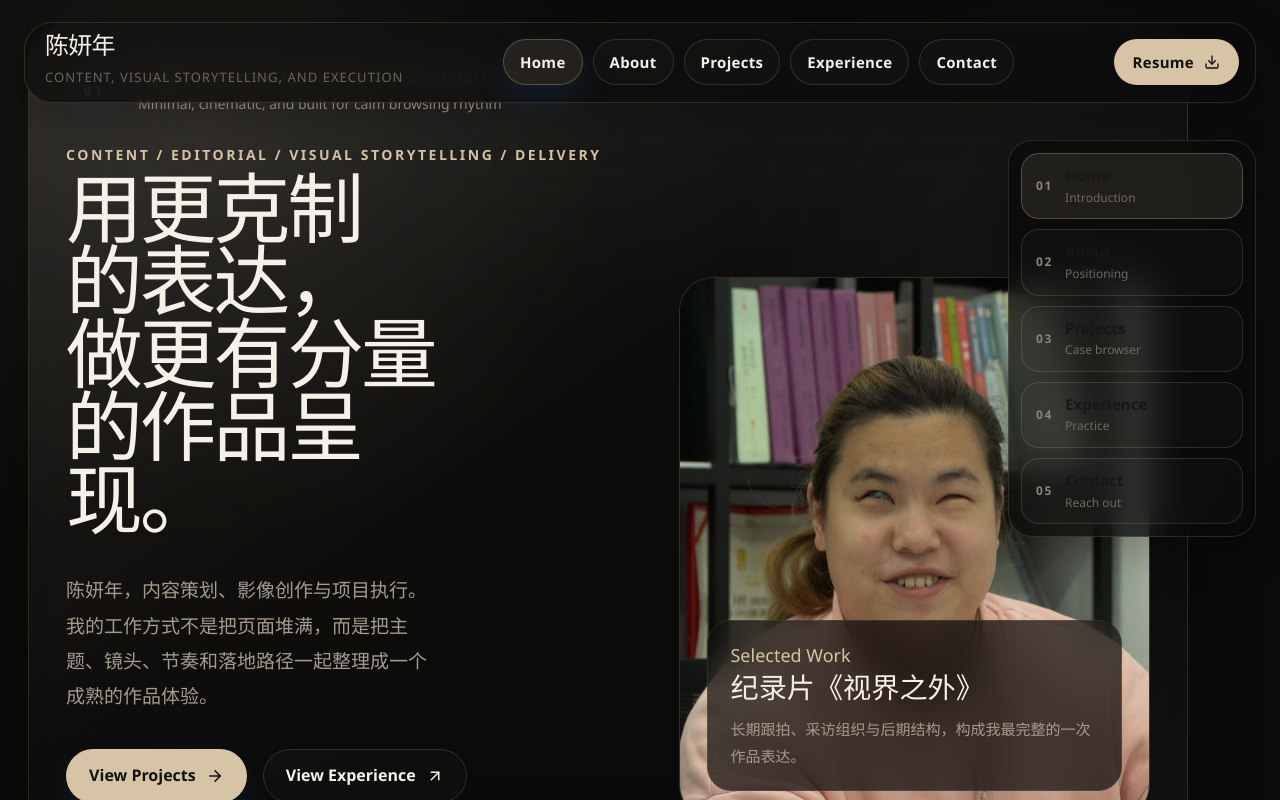
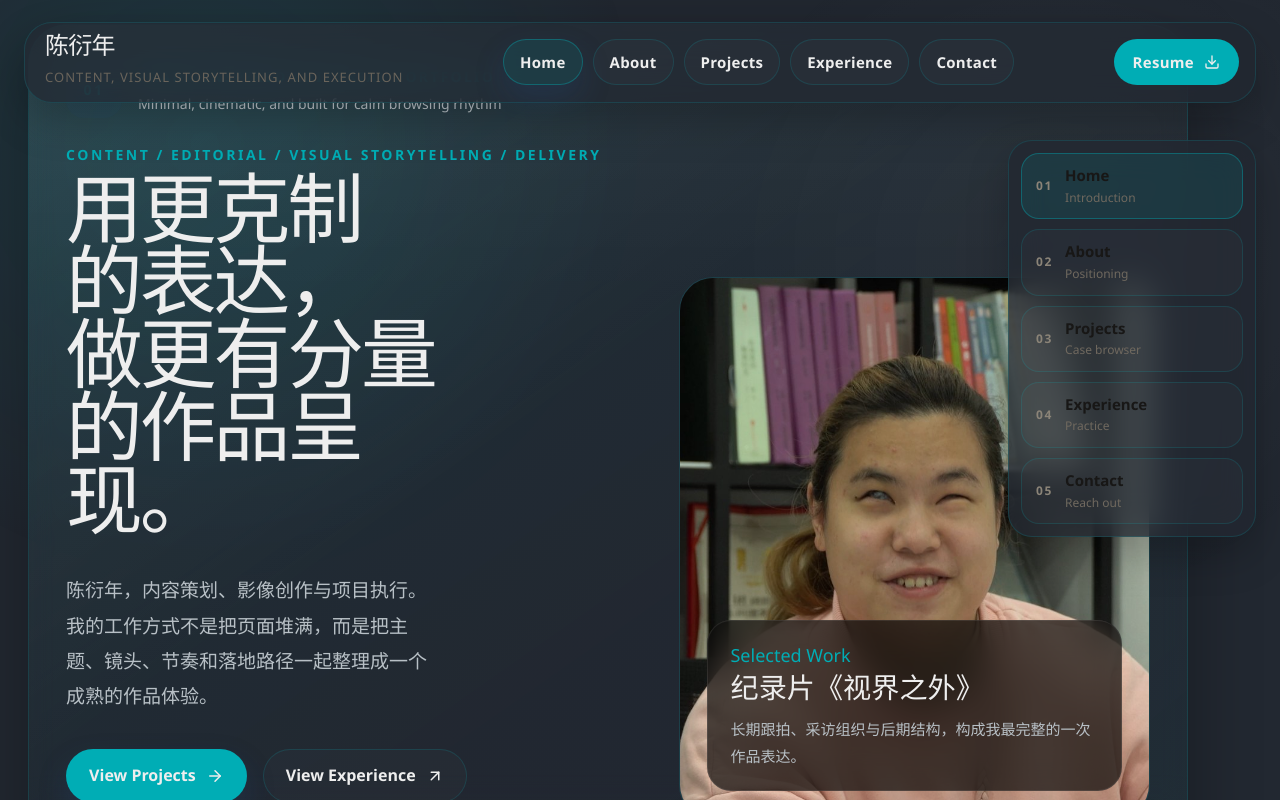
Before and after one commit to neocyyn-ship-it/NeoCyyyn, a React (Vite) app: page / in a window 1280 px wide. Built offline with nearby package versions, Linux system fonts and the light colour scheme.

Commit message:
Fix display name and refresh palette

```diff
--- a/src/App.tsx
+++ b/src/App.tsx
@@ -80,16 +80,16 @@ const resumeFile = `${baseUrl}assets/chen-yannian-resume.pdf`;
 const documentaryWatchLink = "https://pan.baidu.com/s/15sMVeJ_CkSf2tGbXJz0EXw?pwd=rajy";
 
 const palette = {
-  bg: "#0B0B0A",
-  panel: "#131210",
-  text: "#F5F0E8",
-  textSoft: "#A59B8D",
-  line: "#2D2A25",
-  blue: "#D7C4A7",
-  sky: "#7D817A",
-  apple: "#8E9277",
-  moss: "#5E6458",
-  teal: "#7A8D89",
+  bg: "#222831",
+  panel: "#393E46",
+  text: "#EEEEEE",
+  textSoft: "#B8C0C6",
+  line: "#4B535C",
+  blue: "#00ADB5",
+  sky: "#5F6A75",
+  apple: "#4E7E84",
+  moss: "#2F8F96",
+  teal: "#00ADB5",
 };
 
 const projects: Project[] = [
@@ -100,7 +100,7 @@ const projects: Project[] = [
     role: "编导 / 摄像 / 后期结构梳理",
     summary: "以视障女性创业者为核心人物的毕业设计纪录片，完成长期跟拍、采访组织与后期叙事结构搭建。",
     highlight: "15 分钟成片 / EKA 天物创意奖二等奖",
-    accent: "linear-gradient(145deg, #181614 0%, #2E2B28 38%, #8C826F 100%)",
+    accent: "linear-gradient(145deg, #222831 0%, #393E46 42%, #00ADB5 100%)",
     coverType: "image",
     cover: documentaryCover,
     tags: ["纪录片", "长期跟拍", "编导判断"],
@@ -121,7 +121,7 @@ const projects: Project[] = [
     role: "内容策划 / 文案撰写 / 平台运营",
     summary: "围绕电影《大反派》上映窗口完成 B 站内容发布、标题优化与数据复盘。",
     highlight: "累计播放 98.7 万 / 4 条视频破 10 万",
-    accent: "linear-gradient(145deg, #121614 0%, #2D312B 40%, #8B9076 100%)",
+    accent: "linear-gradient(145deg, #1B232B 0%, #393E46 45%, #00ADB5 100%)",
     coverType: "generated",
     tags: ["影视宣发", "B 站运营", "内容复盘"],
     situation: "电影上映期需要在 B 站持续输出短视频内容，提升讨论度、拉动播放，并尽可能承接角色与剧情热度。",
@@ -141,7 +141,7 @@ const projects: Project[] = [
     role: "项目负责人 / 洞察分析 / 提案表达",
     summary: "大学生公共关系策划创业大赛提案项目，围绕“724 国际自我保健日”为拜耳健康消费品搭建整合传播方案。",
     highlight: "公关策划创业大赛三等奖",
-    accent: "linear-gradient(145deg, #161514 0%, #2B2A27 38%, #897B67 100%)",
+    accent: "linear-gradient(145deg, #20262E 0%, #393E46 42%, #00ADB5 100%)",
     coverType: "image",
     cover: bayerPosterImage,
     tags: ["传播提案", "受众洞察", "竞赛项目"],
@@ -1393,7 +1393,7 @@ export default function App() {
 
       <header className="portfolio-nav">
         <div className="portfolio-brand">
-          <div className="portfolio-brand-name">陈妍年</div>
+          <div className="portfolio-brand-name">陈衍年</div>
           <div className="portfolio-brand-tag">Content, visual storytelling, and execution</div>
         </div>
 
@@ -1468,7 +1468,7 @@ export default function App() {
                   做更有分量的作品呈现。
                 </h1>
                 <p className="hero-summary">
-                  陈妍年，内容策划、影像创作与项目执行。我的工作方式不是把页面堆满，而是把主题、镜头、节奏和落地路径一起整理成一个成熟的作品体验。
+                  陈衍年，内容策划、影像创作与项目执行。我的工作方式不是把页面堆满，而是把主题、镜头、节奏和落地路径一起整理成一个成熟的作品体验。
                 </p>
 
                 <div className="hero-actions">
--- a/src/styles.css
+++ b/src/styles.css
@@ -2,8 +2,8 @@
   font-family: "Avenir Next", "Segoe UI", "PingFang SC", "Hiragino Sans GB", "Noto Sans SC", "Microsoft YaHei", sans-serif;
   line-height: 1.6;
   font-weight: 400;
-  color: #181716;
-  background: #efe9de;
+  color: #eeeeee;
+  background: #222831;
   font-synthesis: none;
   text-rendering: optimizeLegibility;
   -webkit-font-smoothing: antialiased;
@@ -12,16 +12,16 @@
 
 /* Prada-inspired dark refresh */
 :root {
-  --lux-bg: #0b0b0a;
-  --lux-panel: rgba(19, 18, 16, 0.88);
-  --lux-panel-strong: rgba(24, 22, 20, 0.94);
+  --lux-bg: #222831;
+  --lux-panel: rgba(57, 62, 70, 0.82);
+  --lux-panel-strong: rgba(57, 62, 70, 0.94);
   --lux-surface: rgba(255, 255, 255, 0.05);
   --lux-surface-strong: rgba(255, 255, 255, 0.08);
-  --lux-border: rgba(215, 196, 167, 0.16);
-  --lux-border-strong: rgba(215, 196, 167, 0.28);
-  --lux-text: #f5f0e8;
-  --lux-muted: #a59b8d;
-  --lux-accent: #d7c4a7;
+  --lux-border: rgba(0, 173, 181, 0.18);
+  --lux-border-strong: rgba(0, 173, 181, 0.38);
+  --lux-text: #eeeeee;
+  --lux-muted: #b8c0c6;
+  --lux-accent: #00adb5;
   --lux-shadow: 0 28px 72px rgba(0, 0, 0, 0.3);
 }
 
@@ -43,13 +43,13 @@ body {
 
 .portfolio-shell {
   background:
-    radial-gradient(circle at top, rgba(215, 196, 167, 0.08), transparent 22%),
-    linear-gradient(180deg, #0b0b0a 0%, #0d0d0c 42%, #090908 100%);
+    radial-gradient(circle at top, rgba(0, 173, 181, 0.12), transparent 24%),
+    linear-gradient(180deg, #222831 0%, #2a3038 42%, #1f252d 100%);
 }
 
 .portfolio-backdrop {
   background:
-    radial-gradient(circle at 16% 18%, rgba(215, 196, 167, 0.09), transparent 0, transparent 36%),
+    radial-gradient(circle at 16% 18%, rgba(0, 173, 181, 0.13), transparent 0, transparent 36%),
     radial-gradient(circle at 82% 32%, rgba(255, 255, 255, 0.04), transparent 0, transparent 34%);
   transform: translateY(calc(var(--parallax-shift, 0px) * -0.04));
   opacity: 0.95;
@@ -60,7 +60,7 @@ body {
   left: 24px;
   right: 24px;
   border: 1px solid var(--lux-border);
-  background: rgba(11, 11, 10, 0.72);
+  background: rgba(34, 40, 49, 0.74);
   backdrop-filter: blur(18px);
   box-shadow: 0 18px 42px rgba(0, 0, 0, 0.22);
 }
@@ -135,7 +135,7 @@ body {
 .about-chip:hover,
 .scroll-hint:hover {
   border-color: var(--lux-border-strong);
-  background: rgba(215, 196, 167, 0.1);
+  background: rgba(0, 173, 181, 0.12);
   color: var(--lux-text);
 }
 
@@ -161,20 +161,20 @@ body {
 .xinhua-dot:focus-visible,
 .project-inline-link:focus-visible,
 .project-bento-card:focus-visible {
-  outline: 2px solid rgba(215, 196, 167, 0.7);
+  outline: 2px solid rgba(0, 173, 181, 0.7);
   outline-offset: 2px;
 }
 
 .portfolio-nav-cta,
 .hero-primary-btn {
   background: var(--lux-accent);
-  color: #12110f;
+  color: #eeeeee;
   border-color: transparent;
 }
 
 .hero-primary-btn svg,
 .portfolio-nav-cta svg {
-  color: #12110f;
+  color: #eeeeee;
 }
 
 .hero-secondary-btn {
@@ -211,14 +211,14 @@ body {
 .section-frame {
   background:
     linear-gradient(180deg, rgba(255, 255, 255, 0.03), transparent 28%),
-    linear-gradient(145deg, rgba(215, 196, 167, 0.06), rgba(11, 11, 10, 0.12) 58%);
+    linear-gradient(145deg, rgba(0, 173, 181, 0.08), rgba(34, 40, 49, 0.18) 58%);
   box-shadow: 0 24px 68px rgba(0, 0, 0, 0.26);
 }
 
 .section-frame::before {
   background:
     linear-gradient(145deg, rgba(255, 255, 255, 0.06), transparent 42%),
-    linear-gradient(320deg, rgba(215, 196, 167, 0.05), transparent 34%);
+    linear-gradient(320deg, rgba(0, 173, 181, 0.06), transparent 34%);
 }
 
 .section-index,
@@ -233,7 +233,7 @@ body {
 }
 
 .section-index {
-  background: rgba(215, 196, 167, 0.09);
+  background: rgba(0, 173, 181, 0.12);
 }
 
 .section-title,
@@ -640,13 +640,13 @@ body {
 
 .xinhua-carousel-stage {
   background:
-    radial-gradient(circle at center, rgba(215, 196, 167, 0.08), transparent 42%),
-    linear-gradient(180deg, rgba(255, 255, 255, 0.03), rgba(14, 13, 12, 0.82));
+    radial-gradient(circle at center, rgba(0, 173, 181, 0.12), transparent 42%),
+    linear-gradient(180deg, rgba(255, 255, 255, 0.03), rgba(34, 40, 49, 0.82));
   border-color: var(--lux-border);
 }
 
 .xinhua-carousel-stage::before {
-  border-color: rgba(215, 196, 167, 0.12);
+  border-color: rgba(0, 173, 181, 0.12);
   box-shadow: inset 0 0 120px rgba(0, 0, 0, 0.18);
 }
 
@@ -3628,13 +3628,13 @@ button {
 /* Final overrides for portfolio redesign */
 .portfolio-shell {
   background:
-    radial-gradient(circle at top, rgba(215, 196, 167, 0.08), transparent 22%),
-    linear-gradient(180deg, #0b0b0a 0%, #0d0d0c 42%, #090908 100%);
+    radial-gradient(circle at top, rgba(0, 173, 181, 0.12), transparent 24%),
+    linear-gradient(180deg, #222831 0%, #2a3038 42%, #1f252d 100%);
 }
 
 .portfolio-shell .portfolio-backdrop {
   background:
-    radial-gradient(circle at 16% 18%, rgba(215, 196, 167, 0.09), transparent 36%),
+    radial-gradient(circle at 16% 18%, rgba(0, 173, 181, 0.13), transparent 36%),
     radial-gradient(circle at 82% 32%, rgba(255, 255, 255, 0.04), transparent 34%);
   transform: translateY(calc(var(--parallax-shift, 0px) * -0.04));
 }
@@ -3642,8 +3642,8 @@ button {
 .portfolio-shell .portfolio-nav,
 .portfolio-shell .section-rail-panel,
 .portfolio-shell .project-rail-panel {
-  background: rgba(11, 11, 10, 0.72);
-  border-color: rgba(215, 196, 167, 0.16);
+  background: rgba(34, 40, 49, 0.74);
+  border-color: rgba(0, 173, 181, 0.18);
   backdrop-filter: blur(18px);
   box-shadow: 0 18px 42px rgba(0, 0, 0, 0.22);
 }
@@ -3659,9 +3659,9 @@ button {
 .portfolio-shell .project-inline-link,
 .portfolio-shell .about-chip,
 .portfolio-shell .scroll-hint {
-  border-color: rgba(215, 196, 167, 0.16);
+  border-color: rgba(0, 173, 181, 0.18);
   background: rgba(255, 255, 255, 0.02);
-  color: #f5f0e8;
+  color: #eeeeee;
 }
 
 .portfolio-shell .portfolio-nav-link:hover,
@@ -3678,21 +3678,21 @@ button {
 .portfolio-shell .project-inline-link:hover,
 .portfolio-shell .about-chip:hover,
 .portfolio-shell .scroll-hint:hover {
-  background: rgba(215, 196, 167, 0.1);
-  border-color: rgba(215, 196, 167, 0.28);
-  color: #f5f0e8;
+  background: rgba(0, 173, 181, 0.12);
+  border-color: rgba(0, 173, 181, 0.38);
+  color: #eeeeee;
 }
 
 .portfolio-shell .portfolio-nav-cta,
 .portfolio-shell .hero-primary-btn {
-  background: #d7c4a7;
-  color: #12110f;
+  background: #00adb5;
+  color: #eeeeee;
   border-color: transparent;
 }
 
 .portfolio-shell .hero-primary-btn svg,
 .portfolio-shell .portfolio-nav-cta svg {
-  color: #12110f;
+  color: #eeeeee;
 }
 
 .portfolio-shell .section-frame,
@@ -3708,21 +3708,21 @@ button {
 .portfolio-shell .xinhua-practice-card,
 .portfolio-shell .xinhua-support-card,
 .portfolio-shell .contact-panel-shell {
-  background: rgba(19, 18, 16, 0.88);
-  border-color: rgba(215, 196, 167, 0.16);
+  background: rgba(57, 62, 70, 0.82);
+  border-color: rgba(0, 173, 181, 0.18);
   box-shadow: 0 28px 72px rgba(0, 0, 0, 0.3);
 }
 
 .portfolio-shell .section-frame {
   background:
     linear-gradient(180deg, rgba(255, 255, 255, 0.03), transparent 28%),
-    linear-gradient(145deg, rgba(215, 196, 167, 0.06), rgba(11, 11, 10, 0.12) 58%);
+    linear-gradient(145deg, rgba(0, 173, 181, 0.08), rgba(34, 40, 49, 0.18) 58%);
 }
 
 .portfolio-shell .section-frame::before {
   background:
     linear-gradient(145deg, rgba(255, 255, 255, 0.06), transparent 42%),
-    linear-gradient(320deg, rgba(215, 196, 167, 0.05), transparent 34%);
+    linear-gradient(320deg, rgba(0, 173, 181, 0.06), transparent 34%);
 }
 
 .portfolio-shell .display-title,
@@ -3741,7 +3741,7 @@ button {
 .portfolio-shell .experience-highlight-title,
 .portfolio-shell .contact-card-row a,
 .portfolio-shell .portfolio-brand-name {
-  color: #f5f0e8;
+  color: #eeeeee;
 }
 
 .portfolio-shell .section-cue,
@@ -3757,7 +3757,7 @@ button {
 .portfolio-shell .contact-card-label,
 .portfolio-shell .xinhua-practice-copy,
 .portfolio-shell .xinhua-support-copy {
-  color: #a59b8d;
+  color: #b8c0c6;
 }
 
 .portfolio-shell .section-index,
@@ -3768,7 +3768,7 @@ button {
 .portfolio-shell .project-focus-eyebrow,
 .portfolio-shell .experience-highlight-label,
 .portfolio-shell .hero-overlay-label {
-  color: #d7c4a7;
+  color: #00adb5;
 }
 
 .portfolio-shell .hero-layout-luxe {
@@ -3787,8 +3787,8 @@ button {
 .portfolio-shell .hero-visual-media-luxe {
   min-height: 540px;
   border-radius: 34px;
-  border: 1px solid rgba(215, 196, 167, 0.16);
-  background: #11100f;
+  border: 1px solid rgba(0, 173, 181, 0.18);
+  background: #222831;
 }
 
 .portfolio-shell .hero-visual-media-luxe img {
@@ -3825,7 +3825,7 @@ button {
   font-size: clamp(22px, 2.1vw, 34px);
   line-height: 1;
   font-weight: 700;
-  color: #f5f0e8;
+  color: #eeeeee;
 }
 
 .portfolio-shell .hero-marquee,
@@ -3842,7 +3842,7 @@ button {
   min-height: 36px;
   padding: 0 14px;
   border-radius: 999px;
-  border: 1px solid rgba(215, 196, 167, 0.16);
+  border: 1px solid rgba(0, 173, 181, 0.18);
   background: rgba(255, 255, 255, 0.02);
   font-size: 13px;
   font-weight: 600;
@@ -3866,7 +3866,7 @@ button {
   margin-top: 18px;
   font-size: clamp(30px, 2.8vw, 44px);
   line-height: 1.12;
-  color: #f5f0e8;
+  color: #eeeeee;
 }
 
 .portfolio-shell .about-panel-stack {
@@ -3918,8 +3918,8 @@ button {
 
 .portfolio-shell .project-bento-card:hover,
 .portfolio-shell .project-bento-card.is-active {
-  background: rgba(24, 22, 20, 0.94);
-  border-color: rgba(215, 196, 167, 0.28);
+  background: rgba(57, 62, 70, 0.96);
+  border-color: rgba(0, 173, 181, 0.38);
 }
 
 .portfolio-shell .project-bento-documentary {
@@ -3960,7 +3960,7 @@ button {
 .portfolio-shell .xinhua-card-topline,
 .portfolio-shell .xinhua-card-footer,
 .portfolio-shell .xinhua-pending-chip {
-  color: #a59b8d;
+  color: #b8c0c6;
 }
 
 .portfolio-shell .project-focus-panel {
@@ -3980,7 +3980,7 @@ button {
 .portfolio-shell .project-focus-highlight {
   font-size: clamp(22px, 2vw, 30px);
   line-height: 1.35;
-  color: #d7c4a7;
+  color: #00adb5;
 }
 
 .portfolio-shell .project-browser-pagination {
@@ -3998,12 +3998,12 @@ button {
 .portfolio-shell .xinhua-detail-index,
 .portfolio-shell .xinhua-detail-tag {
   background: rgba(255, 255, 255, 0.03);
-  border: 1px solid rgba(215, 196, 167, 0.16);
-  color: #f5f0e8;
+  border: 1px solid rgba(0, 173, 181, 0.18);
+  color: #eeeeee;
 }
 
 .portfolio-shell .project-highlight-dot {
-  background: #d7c4a7;
+  background: #00adb5;
 }
 
 .portfolio-shell .experience-hero-row {
@@ -4027,7 +4027,7 @@ button {
 .portfolio-shell .xinhua-detail-shell,
 .portfolio-shell .xinhua-practice-card,
 .portfolio-shell .xinhua-support-card {
-  background: rgba(24, 22, 20, 0.94);
+  background: rgba(57, 62, 70, 0.94);
 }
 
 .portfolio-shell .xinhua-carousel-shell {
@@ -4036,13 +4036,13 @@ button {
 
 .portfolio-shell .xinhua-carousel-stage {
   background:
-    radial-gradient(circle at center, rgba(215, 196, 167, 0.08), transparent 42%),
-    linear-gradient(180deg, rgba(255, 255, 255, 0.03), rgba(14, 13, 12, 0.82));
-  border-color: rgba(215, 196, 167, 0.16);
+    radial-gradient(circle at center, rgba(0, 173, 181, 0.12), transparent 42%),
+    linear-gradient(180deg, rgba(255, 255, 255, 0.03), rgba(34, 40, 49, 0.82));
+  border-color: rgba(0, 173, 181, 0.18);
 }
 
 .portfolio-shell .xinhua-carousel-stage::before {
-  border-color: rgba(215, 196, 167, 0.12);
+  border-color: rgba(0, 173, 181, 0.12);
   box-shadow: inset 0 0 120px rgba(0, 0, 0, 0.18);
 }
 
@@ -4056,7 +4056,7 @@ button {
 }
 
 .portfolio-shell .contact-card-row a:hover {
-  color: #d7c4a7;
+  color: #00adb5;
 }
 
 @media (max-width: 1023px) {
```
